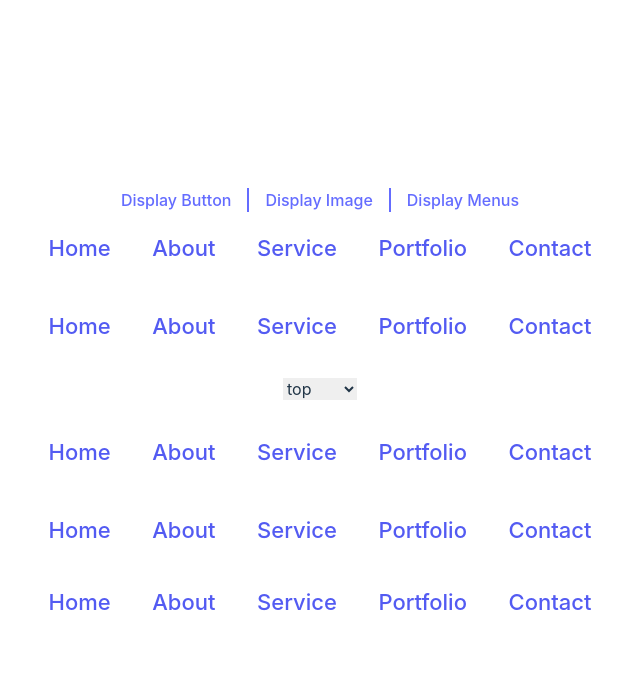
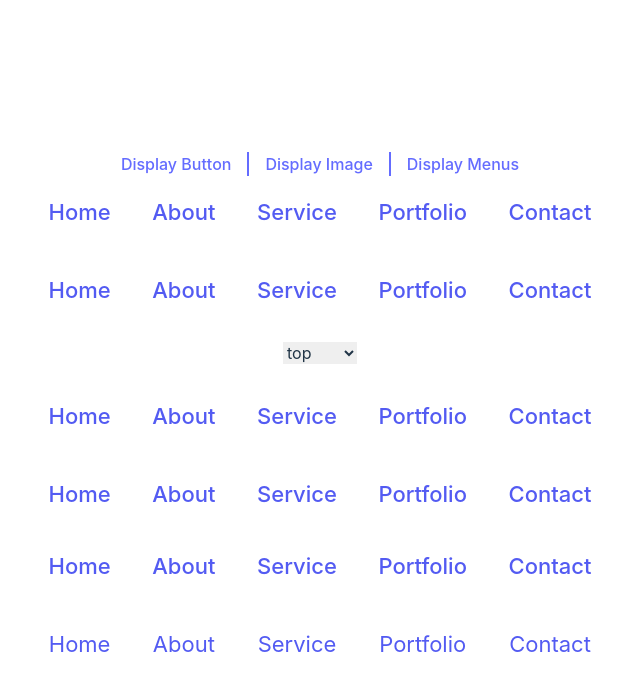
Before and after one commit to andy5566w/vue3-advenced-css, a Vue app: page /menus in a window 1280 px wide. Shown: the top 690 px of the page, without its empty margins (320-960 px from the left). Built offline with nearby package versions, Linux system fonts and the light colour scheme.

Commit message:
add TransitionDelayMenu.vue

```diff
--- a/src/components/DisplayMenus.vue
+++ b/src/components/DisplayMenus.vue
@@ -5,6 +5,7 @@
     <SplittedBackgroundMenu />
     <TwoMovingMenu />
     <BlurMenu />
+    <TransitionDelayMenu />
   </div>
 </template>
 
@@ -14,6 +15,7 @@ import BackgroundAndBorderMenu from './menus/BackgroundAndBorderMenu.vue'
 import SplittedBackgroundMenu from './menus/SplittedBackgroundMenu.vue'
 import TwoMovingMenu from './menus/TwoMovingMenu.vue'
 import BlurMenu from './menus/BlurMenu.vue'
+import TransitionDelayMenu from './menus/TransitionDelayMenu.vue'
 </script>
 
 <style scoped></style>
--- /dev/null
+++ b/src/components/menus/TransitionDelayMenu.vue
@@ -0,0 +1,86 @@
+<template>
+  <div class="TransitionDelayMenu">
+    <ul class="flex gap-4">
+      <li>
+        <span>Home</span>
+        <a href="#">Home</a>
+      </li>
+      <li>
+        <span>About</span>
+        <a href="#">About</a>
+      </li>
+      <li>
+        <span>Service</span>
+        <a href="#">Service</a>
+      </li>
+      <li>
+        <span>Portfolio</span>
+        <a href="#">Portfolio</a>
+      </li>
+      <li>
+        <span>Contact</span>
+        <a href="#">Contact</a>
+      </li>
+    </ul>
+  </div>
+</template>
+
+<script setup></script>
+
+<style lang="scss">
+.TransitionDelayMenu {
+  li {
+    overflow: hidden;
+    position: relative;
+    &:hover {
+      a {
+        transform: translateY(0);
+        &:before {
+          transform: scaleX(1);
+          transition-delay: 0.3s;
+        }
+      }
+
+      span {
+        transform: translateY(100%);
+      }
+    }
+  }
+  span {
+    width: 100%;
+    height: 100%;
+    padding: 0.5rem 0.8rem;
+    font-size: 22px;
+    color: #535bf2;
+    position: absolute;
+    top: 0;
+    left: 0;
+    transition: all 0.3s;
+    cursor: pointer;
+  }
+
+  a {
+    padding: 0.5rem 0.8rem;
+    font-size: 22px;
+    color: #535bf2;
+    position: relative;
+    background-color: transparent;
+    display: inline-block;
+    transition: all 0.5s;
+    transform: translateY(-100%);
+    &:before {
+      content: '';
+      position: absolute;
+      top: 0;
+      left: 0;
+      width: 100%;
+      height: 100%;
+      background-color: #f0f;
+      transition: all 0.3s;
+      transform-origin: left;
+      transform: scaleX(0);
+      z-index: -1;
+    }
+  }
+}
+</style>
```
